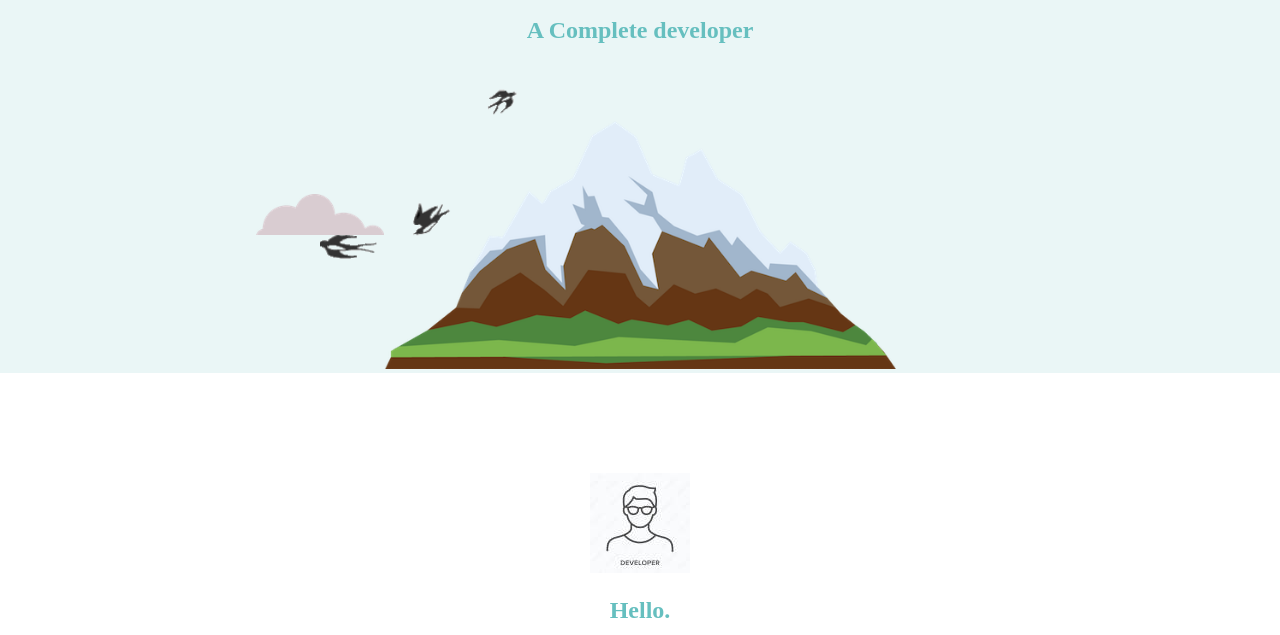
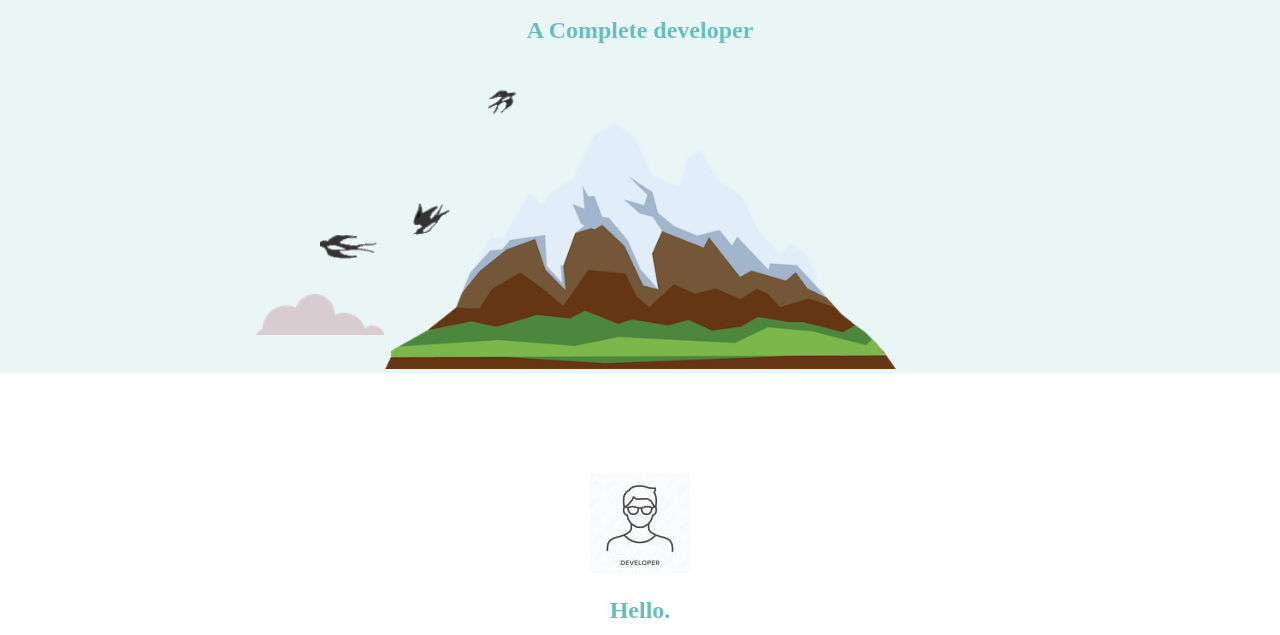
Before and after one commit to shirazashraf/Mywebsite, a plain HTML site: page index.html in a window 1280 px wide. Shown: the part 165-800 px from the top of the page. Drawn offline with Linux system fonts and the light colour scheme; a web font is replaced by a local one.

Commit message:
Update Styles.css

```diff
--- a/CSS/Styles.css
+++ b/CSS/Styles.css
@@ -60,7 +60,7 @@ P {
 .bottom-cloud {
     position: absolute;
     left: 20%;
-    bottom: 400px;
+    bottom: 300px;
     width: 10%;
 }
 a {
```
